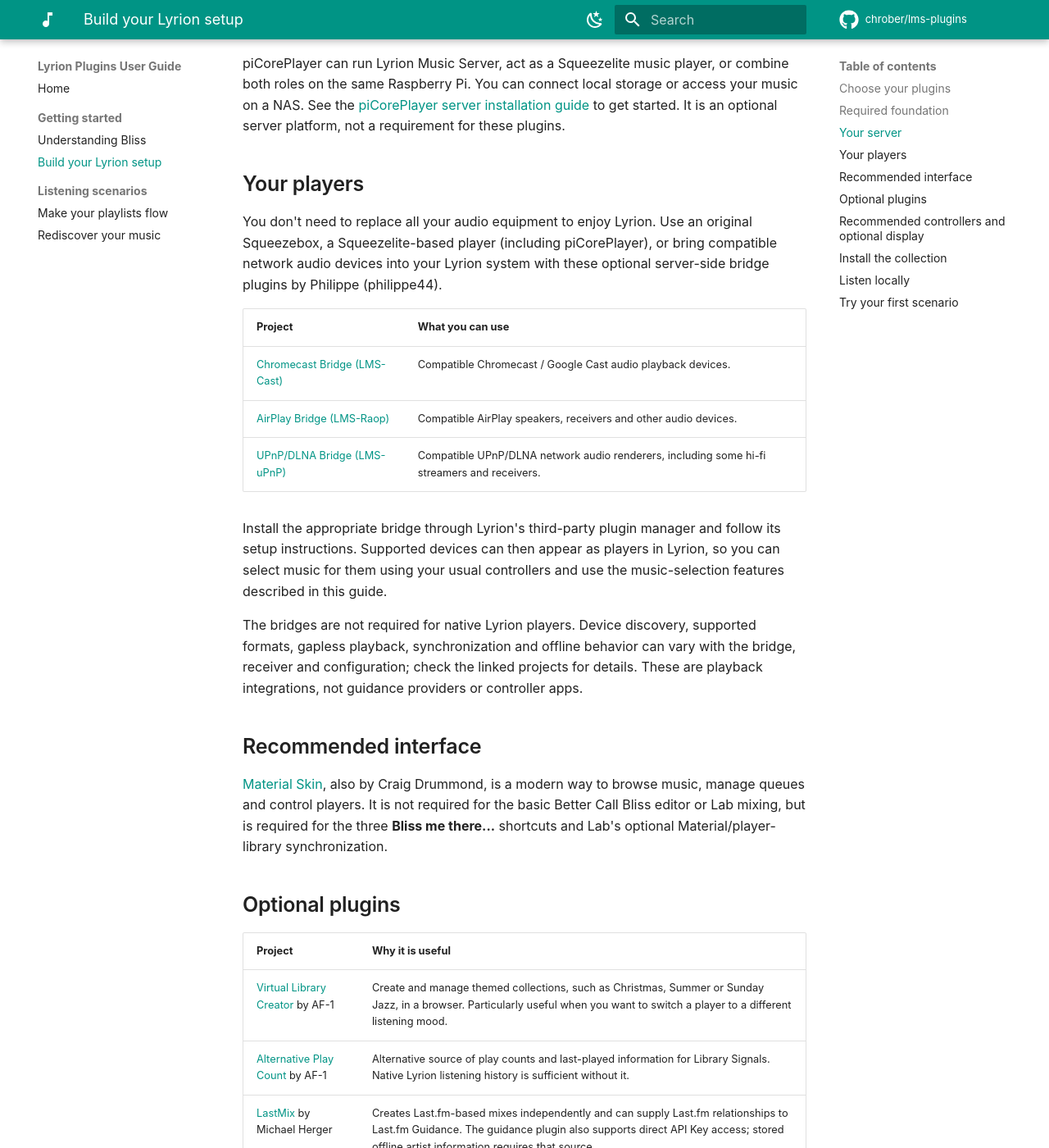
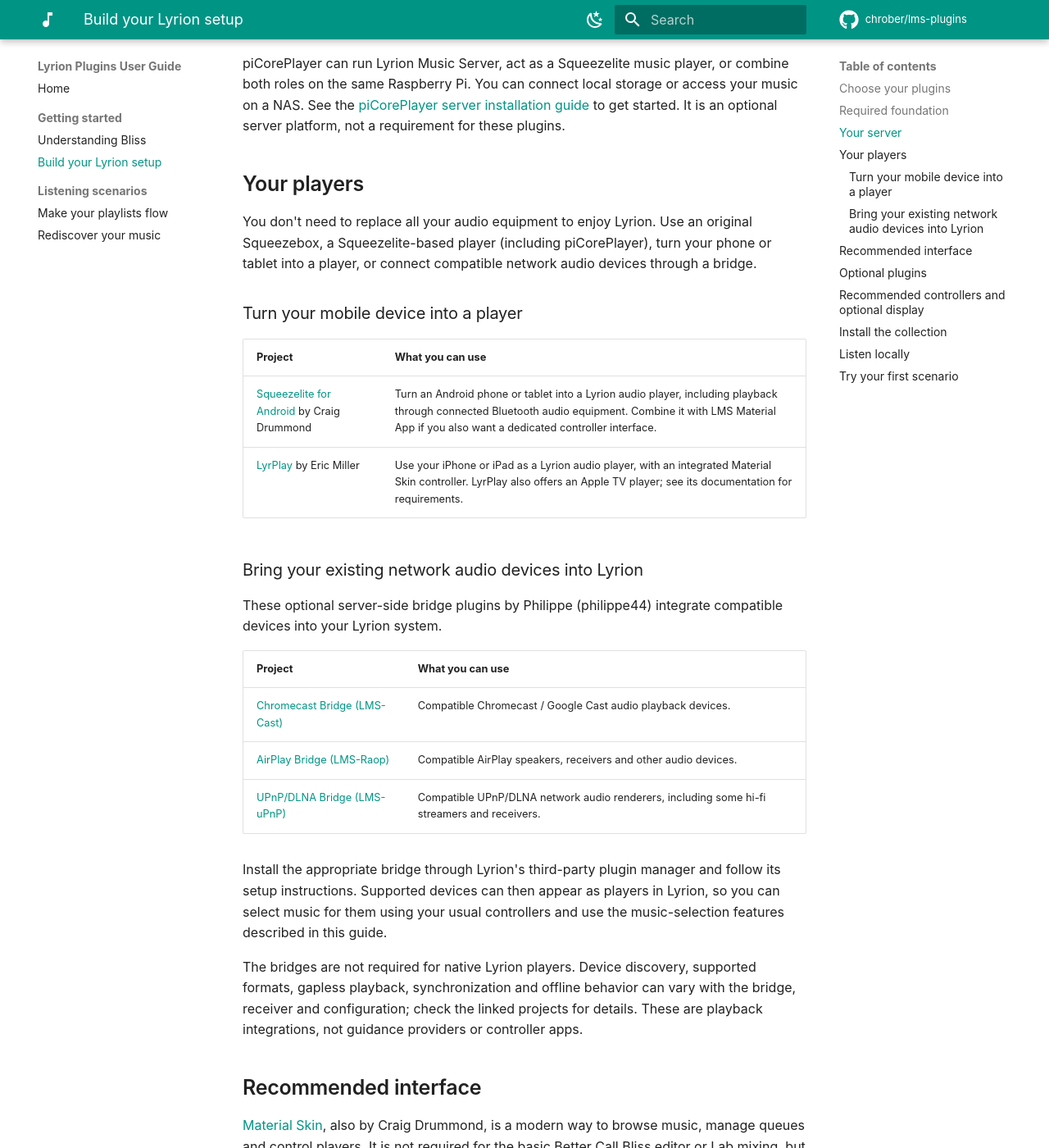
Before and after one commit to chrober/lms-plugins, an MkDocs documentation site: the page built from docs/guide/getting-started.md, in a window 1280 px wide and 1400 px high, scrolled down 1860 px. Shown: the whole window at 82% size. Built offline with MkDocs 1.6.1 and Material for MkDocs 9.7.7, drawn with Linux system fonts in a browser that asks for light colours; comment, search, counter and statistics services are not loaded; some of the changed text lies outside the part shown.

Commit message:
docs: include Android and Apple mobile audio players

```diff
--- a/docs/guide/getting-started.md
+++ b/docs/guide/getting-started.md
@@ -33,7 +33,18 @@ piCorePlayer can run Lyrion Music Server, act as a Squeezelite music player, or
 
 ## Your players
 
-You don't need to replace all your audio equipment to enjoy Lyrion. Use an original Squeezebox, a Squeezelite-based player (including piCorePlayer), or bring compatible network audio devices into your Lyrion system with these optional server-side bridge plugins by Philippe (philippe44).
+You don't need to replace all your audio equipment to enjoy Lyrion. Use an original Squeezebox, a Squeezelite-based player (including piCorePlayer), turn your phone or tablet into a player, or connect compatible network audio devices through a bridge.
+
+### Turn your mobile device into a player
+
+| Project | What you can use |
+| --- | --- |
+| [Squeezelite for Android](https://github.com/CDrummond/squeezelite) by Craig Drummond | Turn an Android phone or tablet into a Lyrion audio player, including playback through connected Bluetooth audio equipment. Combine it with LMS Material App if you also want a dedicated controller interface. |
+| [LyrPlay](https://github.com/mtxmiller/LyrPlay) by Eric Miller | Use your iPhone or iPad as a Lyrion audio player, with an integrated Material Skin controller. LyrPlay also offers an Apple TV player; see its documentation for requirements. |
+
+### Bring your existing network audio devices into Lyrion
+
+These optional server-side bridge plugins by Philippe (philippe44) integrate compatible devices into your Lyrion system.
 
 | Project | What you can use |
 | --- | --- |
@@ -62,7 +73,7 @@ The bridges are not required for native Lyrion players. Device discovery, suppor
 | Project | Role |
 | --- | --- |
 | [LMS Material App](https://github.com/CDrummond/lms-material-app) by Craig Drummond | Android controller using Material Skin: browse, select and manage your music and control existing players. |
-| [LyrPlay](https://github.com/mtxmiller/LyrPlay) by Eric Miller | Apple alternative for iPhone/iPad with an integrated Material Skin control interface. Its built-in audio player is an additional capability, not the primary reason for this recommendation. |
+| [LyrPlay](https://github.com/mtxmiller/LyrPlay) by Eric Miller | Apple alternative for iPhone/iPad with an integrated Material Skin control interface. It can also serve as a [music player](#turn-your-mobile-device-into-a-player). |
 | [Lyrion Display](https://github.com/chrober/lyrion-display) | Optional fullscreen read-only Now Playing companion for compatible Fire TV, Android TV and tablets. |
 
 These apps require a reachable Lyrion server with Material Skin. You can also use Material Skin directly in a web browser. None of the apps is needed for the core Bliss extensions. Consult the app repositories for device compatibility and installation.
```
Also changed, not shown: docs/WIKI_CONCEPT.md (+3 -1 lines).
